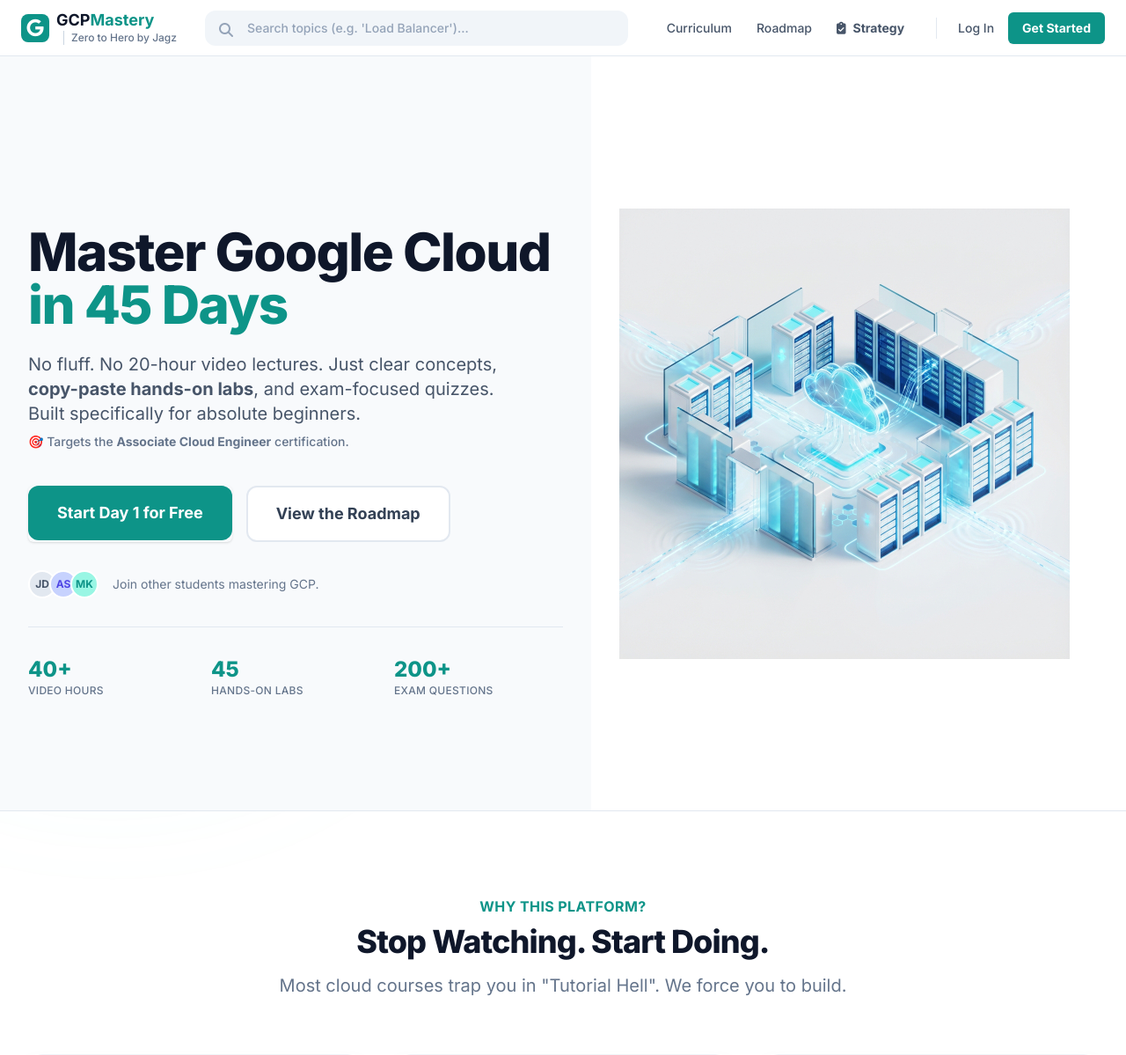
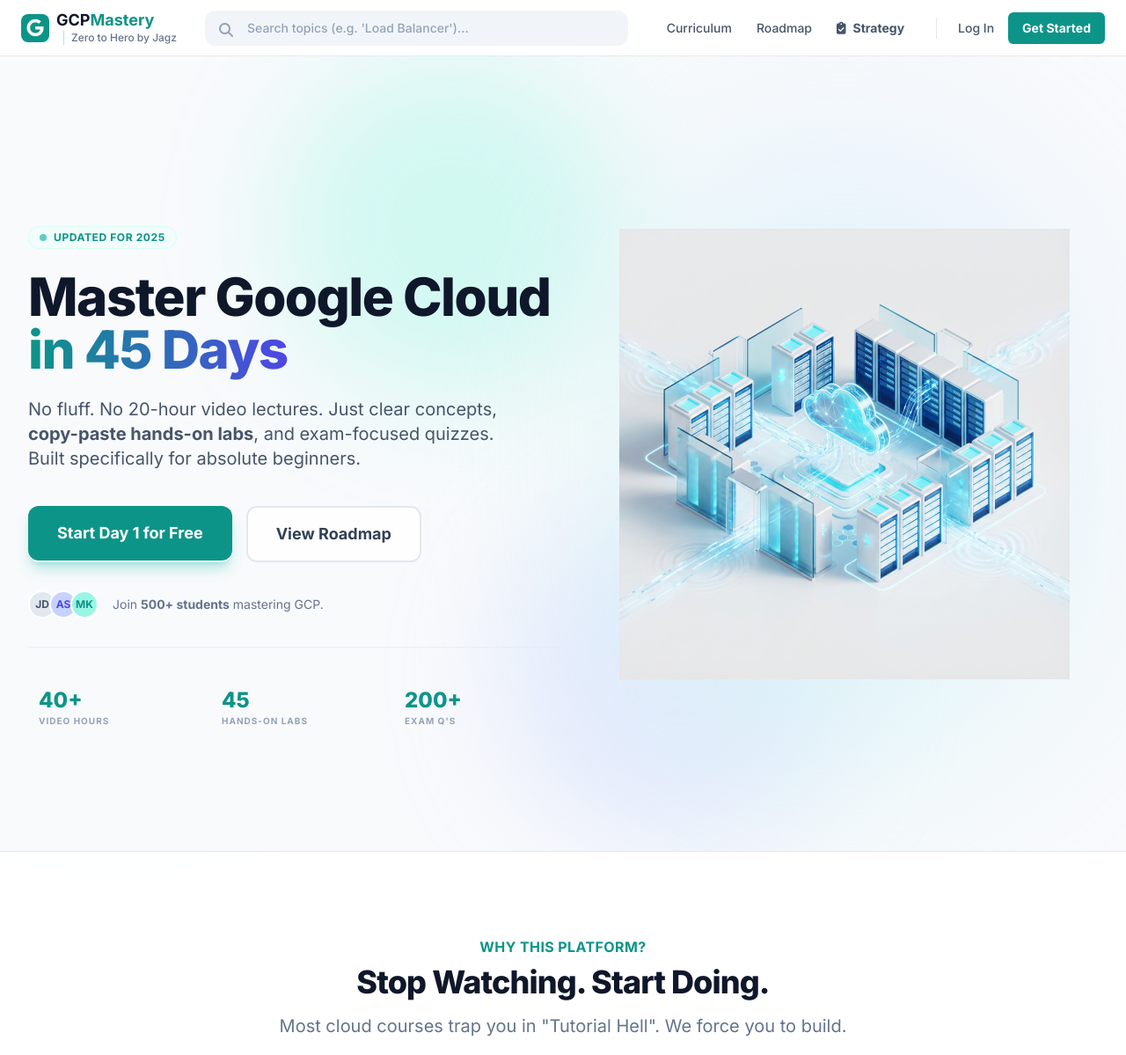
Before and after one commit to jyothivempa/gcp-study-plan, a Django app: page / in a window 1280 px wide. Shown: the top 1199 px of the page at 88% size. Run offline with Django 5.2, Linux system fonts and the light colour scheme; some libraries are stand-ins or nearby versions.

Commit message:
Style: Polish Home Page UI with Gradients and Glassmorphism

```diff
--- a/templates/home.html
+++ b/templates/home.html
@@ -7,44 +7,59 @@ Certified Associate Engineer. Labs, quizzes, and zero fluff.{% endblock %}
 
 {% block content %}
 <div class="bg-white h-full overflow-y-auto">
-    <!-- HERO SECTION -->
+    <!-- HERO SECTION (Premium Upgrade) -->
     <div class="relative overflow-hidden bg-slate-50 border-b border-slate-200">
-        <div class="max-w-7xl mx-auto">
-            <div
-                class="relative z-10 pb-8 bg-slate-50 sm:pb-16 md:pb-20 lg:max-w-2xl lg:w-full lg:pb-28 xl:pb-32 pt-20">
+        <!-- Animated Background Mesh -->
+        <div class="absolute inset-0 z-0">
+            <div class="absolute top-0 left-1/4 w-96 h-96 bg-brand-200/40 rounded-full blur-3xl animate-float"></div>
+            <div class="absolute bottom-0 right-1/4 w-96 h-96 bg-indigo-200/40 rounded-full blur-3xl animate-float"
+                style="animation-delay: -2s;"></div>
+        </div>
+
+        <div class="max-w-7xl mx-auto relative z-10">
+            <div class="pb-8 sm:pb-16 md:pb-20 lg:max-w-2xl lg:w-full lg:pb-28 xl:pb-32 pt-20">
                 <main class="mt-10 mx-auto max-w-7xl px-4 sm:mt-12 sm:px-6 md:mt-16 lg:mt-20 lg:px-8 xl:mt-28">
                     <div class="sm:text-center lg:text-left">
-                        <h1 class="text-4xl tracking-tight font-extrabold text-slate-900 sm:text-5xl md:text-6xl mb-6">
+                        <div
+                            class="inline-flex items-center gap-2 px-3 py-1 rounded-full bg-brand-50 border border-brand-100/50 text-brand-600 text-xs font-bold uppercase tracking-wider mb-6 animate-fade-in-up">
+                            <span class="w-2 h-2 rounded-full bg-brand-500 animate-pulse"></span> Updated for 2025
+                        </div>
+
+                        <h1 class="text-4xl tracking-tight font-extrabold text-slate-900 sm:text-5xl md:text-6xl mb-6 animate-fade-in-up"
+                            style="animation-delay: 0.1s;">
                             <span class="block xl:inline">Master Google Cloud</span>
-                            <span class="block text-brand-600 xl:inline">in 45 Days</span>
+                            <span
+                                class="block text-transparent bg-clip-text bg-gradient-to-r from-brand-600 to-indigo-600 xl:inline">in
+                                45 Days</span>
                         </h1>
-                        <p
-                            class="mt-3 text-base text-slate-600 sm:mt-5 sm:text-lg sm:max-w-xl sm:mx-auto md:mt-5 md:text-xl lg:mx-0 leading-relaxed">
+                        <p class="mt-3 text-base text-slate-600 sm:mt-5 sm:text-lg sm:max-w-xl sm:mx-auto md:mt-5 md:text-xl lg:mx-0 leading-relaxed animate-fade-in-up"
+                            style="animation-delay: 0.2s;">
                             No fluff. No 20-hour video lectures. Just clear concepts, <b>copy-paste hands-on labs</b>,
                             and exam-focused quizzes. Built specifically for absolute beginners.
                         </p>
-                        <p class="mt-2 text-sm text-slate-500 font-medium">
-                            🎯 Targets the <b>Associate Cloud Engineer</b> certification.
-                        </p>
 
-                        <div class="mt-8 sm:mt-10 sm:flex sm:justify-center lg:justify-start gap-4">
-                            <div class="rounded-md shadow">
+                        <div class="mt-8 sm:mt-10 sm:flex sm:justify-center lg:justify-start gap-4 animate-fade-in-up"
+                            style="animation-delay: 0.3s;">
+                            <div class="rounded-xl shadow-lg shadow-brand-500/30">
                                 <a href="{% url 'curriculum_overview' %}"
-                                    class="w-full flex items-center justify-center px-8 py-4 border border-transparent text-base font-bold rounded-xl text-white bg-brand-600 hover:bg-brand-700 md:text-lg transition-all hover:-translate-y-1 shadow-brand-500/30 hover:shadow-brand-500/50">
-                                    Start Day 1 for Free
+                                    class="w-full flex items-center justify-center px-8 py-4 border border-transparent text-base font-bold rounded-xl text-white bg-brand-600 hover:bg-brand-700 md:text-lg transition-all hover:-translate-y-1 hover:shadow-brand-500/50 relative overflow-hidden group">
+                                    <span class="relative z-10">Start Day 1 for Free</span>
+                                    <div
+                                        class="absolute inset-0 bg-white/20 translate-y-full group-hover:translate-y-0 transition-transform duration-300">
+                                    </div>
                                 </a>
                             </div>
                             <div class="mt-3 sm:mt-0">
                                 <a href="{% url 'roadmap' %}"
-                                    class="w-full flex items-center justify-center px-8 py-4 border-2 border-slate-200 text-base font-bold rounded-xl text-slate-700 bg-white hover:bg-slate-50 hover:border-brand-300 md:text-lg transition-all">
-                                    View the Roadmap
+                                    class="w-full flex items-center justify-center px-8 py-4 border-2 border-slate-200 text-base font-bold rounded-xl text-slate-700 bg-white/80 backdrop-blur-sm hover:bg-white hover:border-brand-300 md:text-lg transition-all">
+                                    View Roadmap
                                 </a>
                             </div>
                         </div>
 
                         <!-- Mini Social Proof -->
-                        <div
-                            class="mt-8 flex items-center gap-4 text-sm text-slate-500 justify-center lg:justify-start">
+                        <div class="mt-8 flex items-center gap-4 text-sm text-slate-500 justify-center lg:justify-start animate-fade-in-up"
+                            style="animation-delay: 0.4s;">
                             <div class="flex -space-x-2">
                                 <div
                                     class="w-8 h-8 rounded-full bg-slate-200 border-2 border-white flex items-center justify-center text-xs font-bold text-slate-600">
@@ -56,23 +71,25 @@ Certified Associate Engineer. Labs, quizzes, and zero fluff.{% endblock %}
                                     class="w-8 h-8 rounded-full bg-brand-200 border-2 border-white flex items-center justify-center text-xs font-bold text-brand-600">
                                     MK</div>
                             </div>
-                            <p>Join other students mastering GCP.</p>
+                            <p>Join <b>500+ students</b> mastering GCP.</p>
                         </div>
 
-                        <!-- STATS BAR (Quantified Assets) -->
-                        <div
-                            class="mt-8 pt-8 border-t border-slate-200 grid grid-cols-3 gap-4 text-center sm:text-left">
-                            <div>
-                                <p class="text-2xl font-extrabold text-brand-600">40+</p>
-                                <p class="text-xs font-medium text-slate-500 uppercase tracking-wide">Video Hours</p>
+                        <!-- STATS BAR (Glassmorphism) -->
+                        <div class="mt-8 pt-8 border-t border-slate-200/60 grid grid-cols-3 gap-4 text-center sm:text-left animate-fade-in-up"
+                            style="animation-delay: 0.5s;">
+                            <div class="p-3 rounded-lg hover:bg-white/50 transition-colors">
+                                <p class="text-2xl font-black text-brand-600">40+</p>
+                                <p class="text-[10px] font-bold text-slate-400 uppercase tracking-widest">Video Hours
+                                </p>
                             </div>
-                            <div>
-                                <p class="text-2xl font-extrabold text-brand-600">45</p>
-                                <p class="text-xs font-medium text-slate-500 uppercase tracking-wide">Hands-on Labs</p>
+                            <div class="p-3 rounded-lg hover:bg-white/50 transition-colors">
+                                <p class="text-2xl font-black text-brand-600">45</p>
+                                <p class="text-[10px] font-bold text-slate-400 uppercase tracking-widest">Hands-on Labs
+                                </p>
                             </div>
-                            <div>
-                                <p class="text-2xl font-extrabold text-brand-600">200+</p>
-                                <p class="text-xs font-medium text-slate-500 uppercase tracking-wide">Exam Questions</p>
+                            <div class="p-3 rounded-lg hover:bg-white/50 transition-colors">
+                                <p class="text-2xl font-black text-brand-600">200+</p>
+                                <p class="text-[10px] font-bold text-slate-400 uppercase tracking-widest">Exam Q's</p>
                             </div>
                         </div>
 
@@ -82,8 +99,13 @@ Certified Associate Engineer. Labs, quizzes, and zero fluff.{% endblock %}
         </div>
 
         <!-- Hero Image / Illustration -->
-        <div class="lg:absolute lg:inset-y-0 lg:right-0 lg:w-1/2 flex items-center justify-center bg-white">
-            <img class="h-56 w-full object-cover sm:h-72 md:h-96 lg:w-full lg:h-full opacity-0 animate-fade-in-delayed"
+        <div class="lg:absolute lg:inset-y-0 lg:right-0 lg:w-1/2 flex items-center justify-center">
+            <!-- Background Blob -->
+            <div
+                class="absolute w-4/5 h-4/5 bg-gradient-to-tr from-brand-100 to-indigo-100 rounded-full blur-[100px] opacity-60">
+            </div>
+
+            <img class="relative z-10 h-56 w-full object-cover sm:h-72 md:h-96 lg:w-full lg:h-full opacity-0 animate-fade-in-delayed transform hover:scale-105 transition-transform duration-700 cursor-pointer"
                 src="{% static 'img/cloud_hero_illustration.png' %}" alt="Cloud Architecture 3D Illustration"
                 style="object-fit: contain; padding: 4rem;">
         </div>
```
